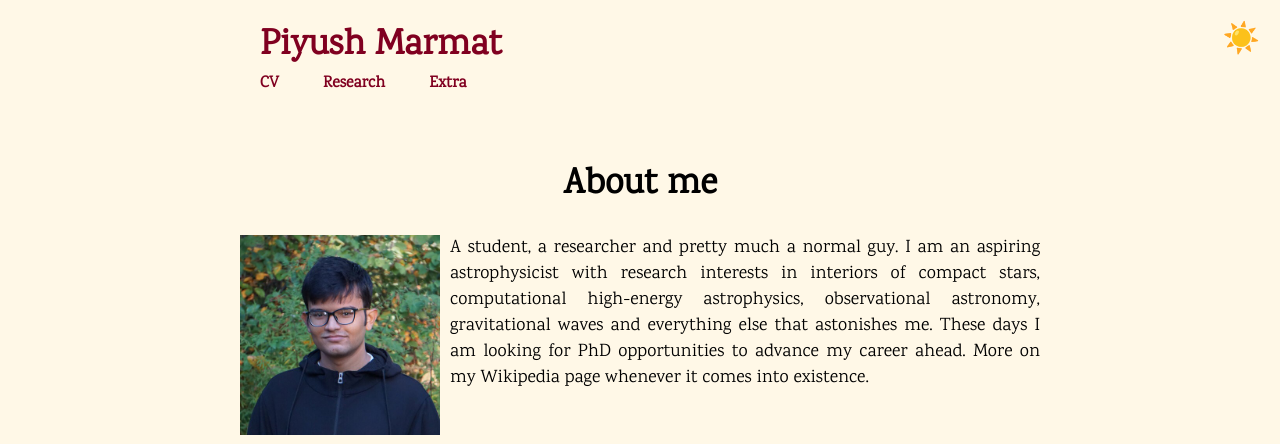
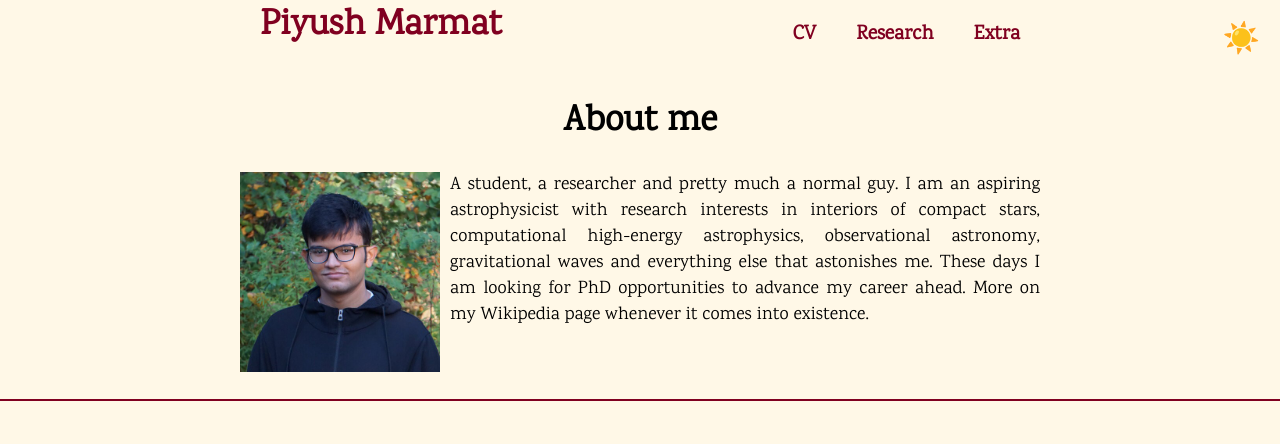
Before and after one commit to UV-1999/uv-1999.github.io, a PHP site: page / in a window 1280 px wide. Shown: the top 444 px of the page. Run offline with PHP 8.4, Linux system fonts and the light colour scheme; some libraries are stand-ins or nearby versions; some web fonts are replaced.

Commit message:
Update main.css

```diff
--- a/main.css
+++ b/main.css
@@ -16,9 +16,19 @@
             height: auto;
             max-width: 800px;
             margin: auto;
-            padding:20px 20px 20px 20px;
             transition: background-color 0.3s, color 0.3s;
         }
+
+.pages {
+            font-size: 20px;
+            float:right;
+            display: flex;
+}
+
+@media screen and (max-width: 500px) {
+            float:left;
+}
+
 header.dark-mode {
             background-color: #000000;
             color: #fff8e7;
```
